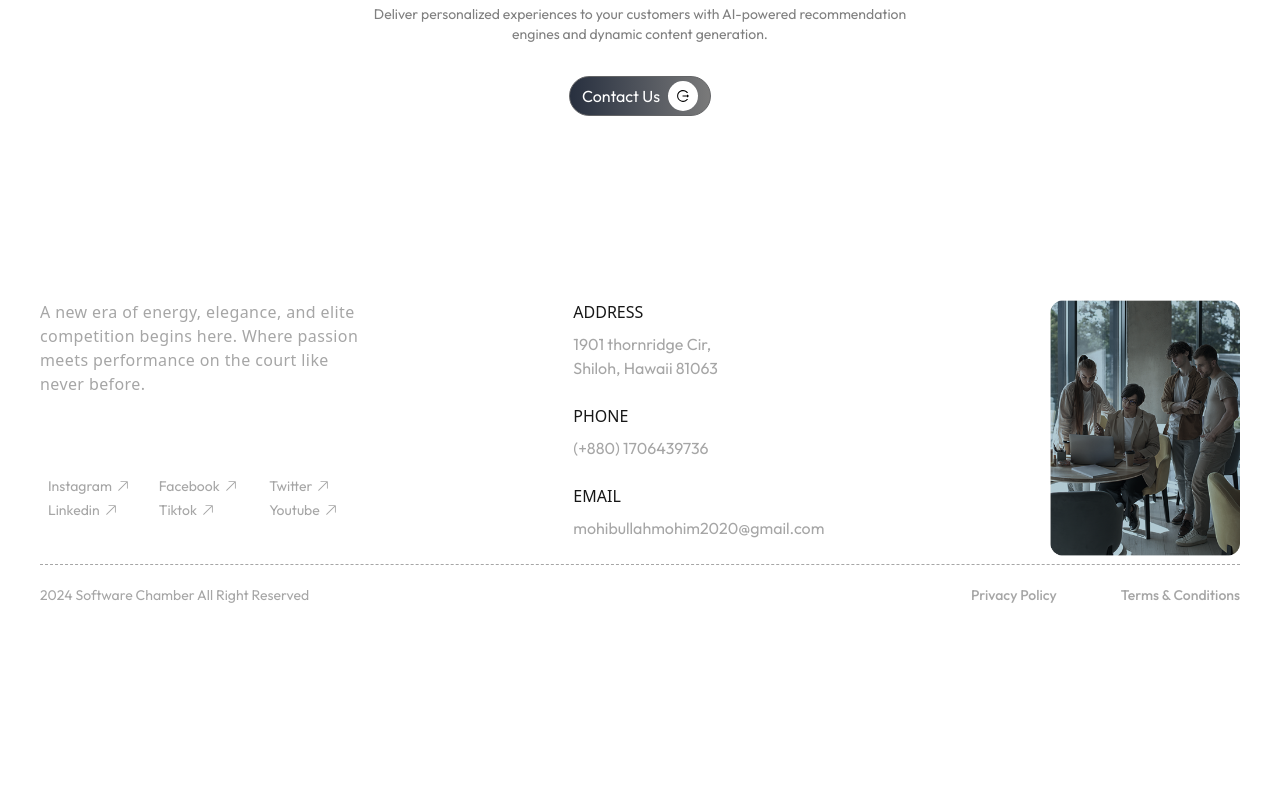
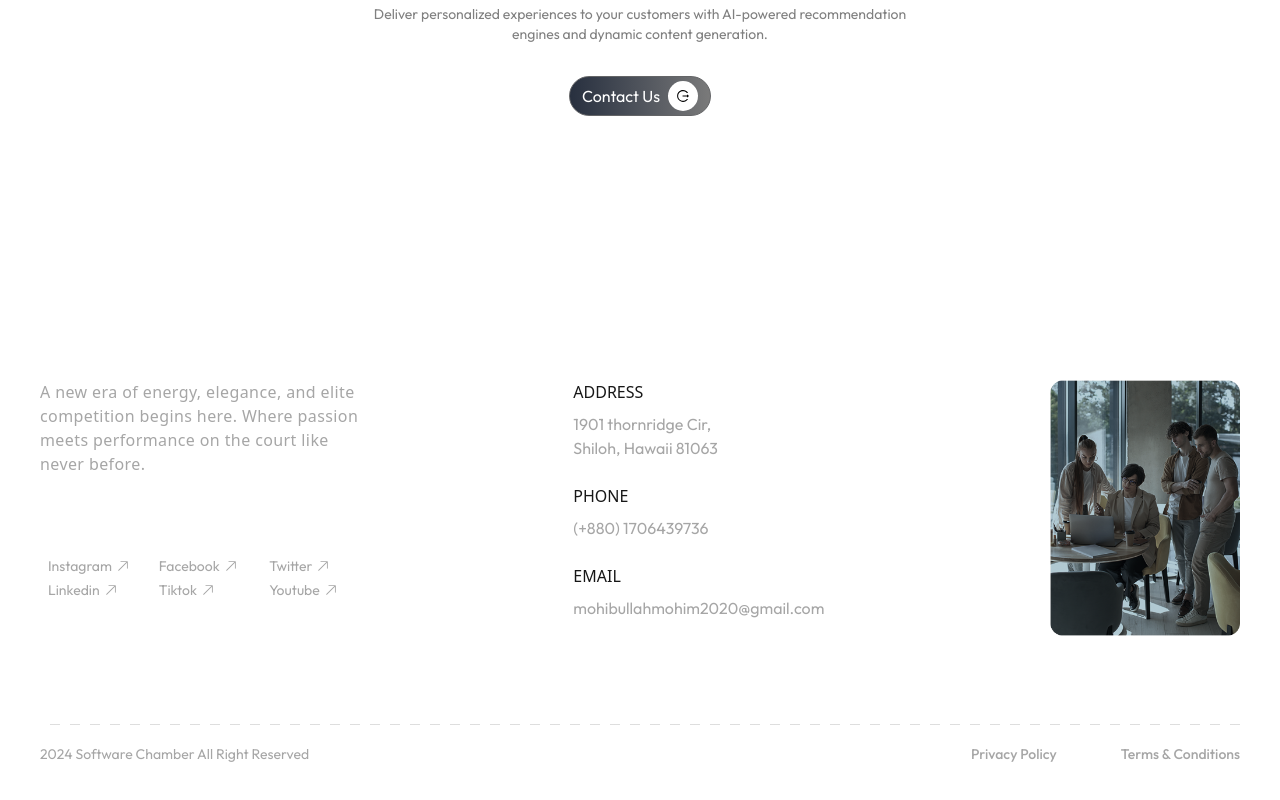
Before and after one commit to developerMohib/software-chamber, a Next.js app: page / in a window 1280 px wide. Shown: the part 1684-2484 px from the top of the page. Before the commit the page ends 2309 px from the top, so only its background shows below. Built offline with nearby package versions, Linux system fonts and the light colour scheme.

Commit message:
footer styles updated

```diff
--- a/src/components/footer/Footer.tsx
+++ b/src/components/footer/Footer.tsx
@@ -2,6 +2,7 @@ import Image from 'next/image';
 import Link from 'next/link';
 import React from 'react';
 import { HiArrowUpRight } from "react-icons/hi2";
+import styles from "./style.module.css"
 const socialLinks = [
     { name: "Instagram", url: "/#", icon: true },
     { name: "Facebook", url: "/#", icon: true },
@@ -28,7 +29,7 @@ const contactInfo = [
 
 const Footer = () => {
     return (
-        <footer className="mt-10 px-10">
+        <footer className="mt-10 p-10">
             <div className='my-14'>
                 <h1 className='uppercase font-bricolageGrotesque text-7xl text-white font-semibold' >Let&apos;s talk</h1>
             </div>
@@ -83,7 +84,7 @@ const Footer = () => {
                 </div>
             </div>
             {/* Footer */}
-            <div className='flex items-center justify-between text-[#A6A6A6] text-sm border-t border-dashed py-5 font-outfit'>
+            <div className={`${styles.dashedSpaced} flex items-center justify-between text-[#A6A6A6] text-sm py-5 font-outfit mt-20`}>
                 <p>2024 Software Chamber All Right Reserved</p>
                 <p className='space-x-16 font-medium'>
                     <span>Privacy Policy</span>
--- /dev/null
+++ b/src/components/footer/style.module.css
@@ -0,0 +1,6 @@
+.dashedSpaced {
+  background-image: linear-gradient(to right, #a5a5a55e 50%, rgba(167, 167, 167, 0) 0%);
+  background-position: top;
+  background-size: 20px 1px;
+  background-repeat: repeat-x;
+}
```
